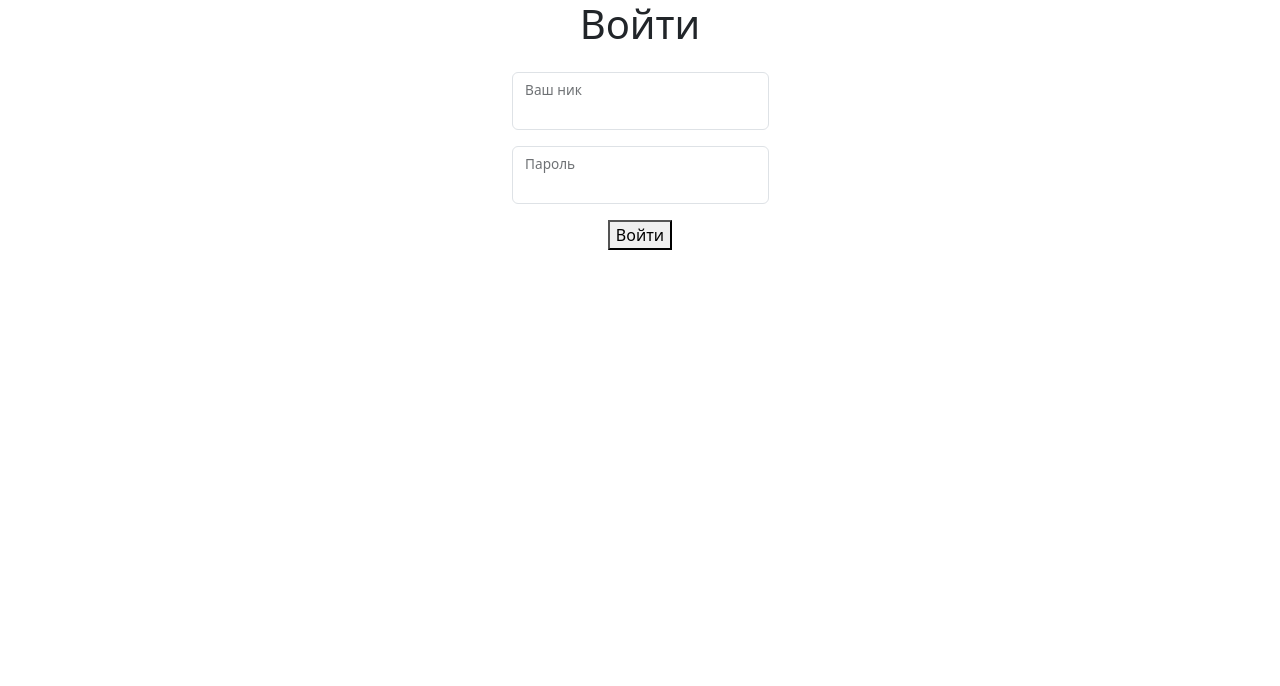
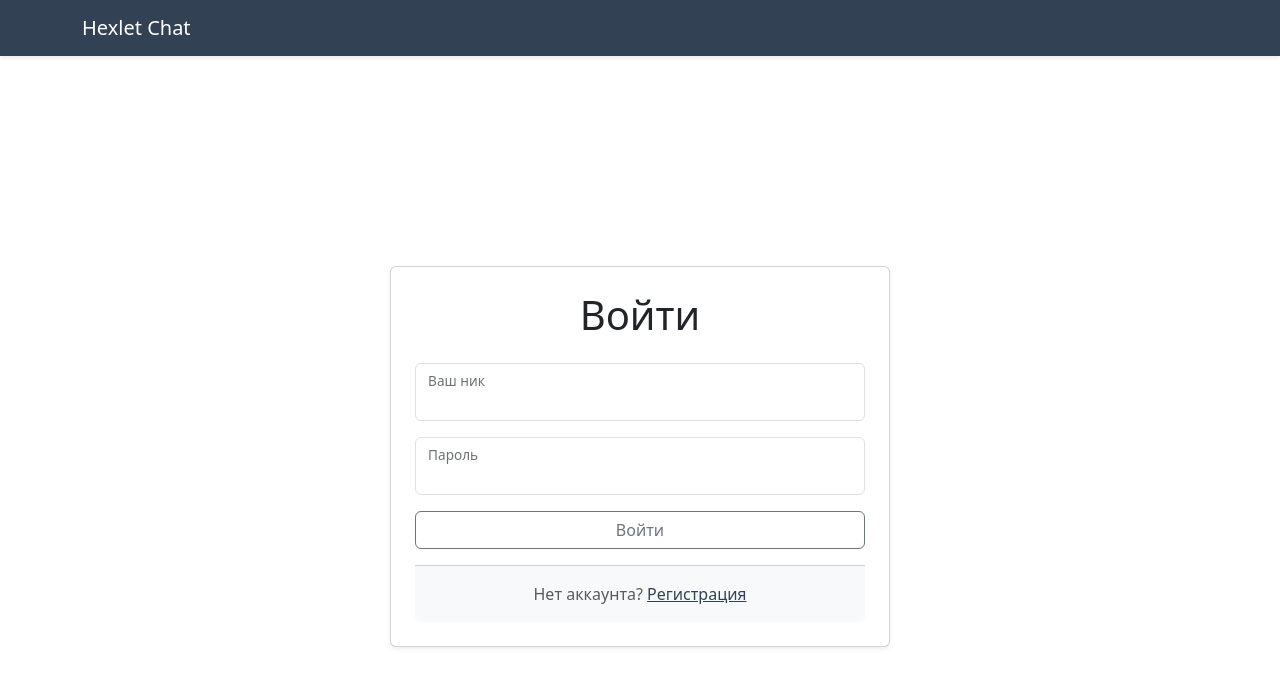
Before and after one commit to zuperRuslana/frontend-project-12, a React app in the folder frontend/: page /login in a window 1280 px wide. Shown: the top 686 px of the page. Built offline with nearby package versions, Linux system fonts and the light colour scheme; no server answers; the HTML template or start-up script is replaced by a standard one.

Commit message:
fixed header component

```diff
--- a/frontend/src/App.jsx
+++ b/frontend/src/App.jsx
@@ -3,16 +3,18 @@ import  Login  from "./pages/LoginPage";
 import  NotFound from "./pages/NotFoundPage";
 import  Chats  from "./pages/ChatPage";
 import  Signup  from "./pages/SignUpPage";
+import { Header } from "./components/Header";
+
 
 function App() {
   return (
     <BrowserRouter>
+        <Header/>
       <Routes>
         <Route path="/" element={<Chats />} />
         <Route path="/login" element={<Login />} />
         <Route path="/signup" element={<Signup />} />
         <Route path="*" element={<NotFound />} />
-
       </Routes>
     </BrowserRouter>
   );
--- a/frontend/src/components/Header.jsx
+++ b/frontend/src/components/Header.jsx
@@ -3,17 +3,20 @@ import Navbar from 'react-bootstrap/Navbar';
 import Container from 'react-bootstrap/Container';
 import Button from "react-bootstrap/Button";
 import {logOut} from '../slices/authentificationSlice'
-import { useDispatch } from "react-redux";
+import { useDispatch, useSelector } from "react-redux";
 import { useNavigate } from 'react-router-dom';
 
 export const Header = () => {
     const dispatch = useDispatch()
     const navigate = useNavigate();
-
+    const loggedUser = useSelector((state) => state.auth.user)
+console.log(loggedUser)
     const handleLogOut =()=> {
         localStorage.removeItem('token')
         localStorage.removeItem('username')
         dispatch(logOut())
+        console.log('после logOut, user в сторе:', loggedUser) // что здесь?
+
         navigate('/login')
 
     }
@@ -21,7 +24,7 @@ return (
     <Navbar className="shadow-sm navbar-dark bg-slate">
          <Container>
             <Navbar.Brand href="/">Hexlet Chat</Navbar.Brand>
-            <Button onClick={handleLogOut} className="btn-light text-slate">Выйти</Button>
+            {loggedUser && <Button onClick={handleLogOut} className="btn-light text-slate">Выйти</Button>}
         </Container>
 </Navbar>
 )
--- a/frontend/src/pages/ChatPage.jsx
+++ b/frontend/src/pages/ChatPage.jsx
@@ -54,8 +54,6 @@ console.log('Chats render, channels:', channels)
     return (
         <div className="h-100">
         <div className="d-flex flex-column vh-100">
-            <Header />
-
         <div className="flex-grow-1 min-vh-0 py-4">
             <div className="container h-100">
             <div className="card h-100 border-0 shadow overflow-hidden">
--- a/frontend/src/pages/LoginPage.jsx
+++ b/frontend/src/pages/LoginPage.jsx
@@ -15,6 +15,12 @@ const dispatch = useDispatch();
 
 
   return (
+
+    <div className="d-flex align-items-center justify-content-center vh-100">
+<div className="card shadow-sm" style={{ width: '100%', maxWidth: '500px' }}>
+        <div className="card-body p-4">
+          <h1 className="text-center mb-4">Войти</h1>
+
   <Formik
     initialValues={{ username: "", password: "" }}
     validationSchema={SignInSchema}
@@ -40,11 +46,8 @@ const dispatch = useDispatch();
 }
   >
     {() => (
-    <div className="container text-center" >
-     <div className="row justify-content-center align-content-center h-100">
 
-      <Form className="col-md-auto">
-      <h1 className="text-center mb-4">Войти</h1>
+      <Form className="col-md-auto card-text">
         <div className="form-floating mb-3">
           <Field name="username" >
             {({field, meta})=>(
@@ -60,6 +63,7 @@ const dispatch = useDispatch();
             )}
         </Field>
         </div>
+
         <div className="form-floating mb-3">
           <Field name="password">
             {({field,meta})=> (
@@ -76,14 +80,21 @@ const dispatch = useDispatch();
             )}
         </Field>
         </div>
-        {authFailed ? <div className="text-danger mb-3">the username or password is incorrect</div> : ''}
+        {authFailed ? <div className="text-danger mb-3"> Неверный логин или пароль</div> : ''}
 
-        <button type="submit">Войти</button>
+        <button className="btn btn-outline-secondary w-100 mb-3" type="submit">Войти</button>
       </Form>
-      </div>
-      </div>
     )}
   </Formik>
+  <div className="card-footer text-center bg-light py-3">
+  <span className="text-muted">Нет аккаунта? </span>
+  <a href="/signup" className="text-slate">Регистрация</a>
+  </div>
+
+     </div>
+     </div>
+     </div>
+
   )
 };
 export default Login;
--- a/frontend/src/pages/SignUpPage.jsx
+++ b/frontend/src/pages/SignUpPage.jsx
@@ -17,6 +17,11 @@ const dispatch = useDispatch();
 
 
   return (
+
+    <div className="d-flex align-items-center justify-content-center vh-100">
+    <div className="card shadow-sm" style={{ width: '100%', maxWidth: '500px' }}>
+        <div className="card-body p-4">
+          <h1 className="text-center mb-4">Регистрация</h1>
   <Formik
     initialValues={{ username: "", password: "" , password2: ""}}
     validationSchema={SignUpSchema}
@@ -47,7 +52,6 @@ const dispatch = useDispatch();
      <div className="row justify-content-center align-content-center h-100">
 
       <Form className="col-md-auto">
-      <h1 className="text-center mb-4">Регистрация</h1>
         <div className="form-floating mb-3">
           <Field name="username" >
             {({field, meta})=>(
@@ -79,7 +83,7 @@ const dispatch = useDispatch();
             )}
         </Field>
         </div>
-        <div className="form-floating mb-3">
+        <div className="form-floating mb-4">
           <Field name="password2">
             {({field,meta})=> (
                 <>
@@ -97,12 +101,15 @@ const dispatch = useDispatch();
         </div>
         {registerFailed ? <div className="text-danger mb-3">Такой пользователь уже существует</div> : ''}
 
-        <button type="submit">Зарегестрироваться</button>
+        <button className="btn btn-outline-secondary w-100 mb-3" type="submit">Зарегестрироваться</button>
       </Form>
       </div>
       </div>
     )}
   </Formik>
+  </div>
+  </div>
+  </div>
   )
 };
 export default Signup;
```
